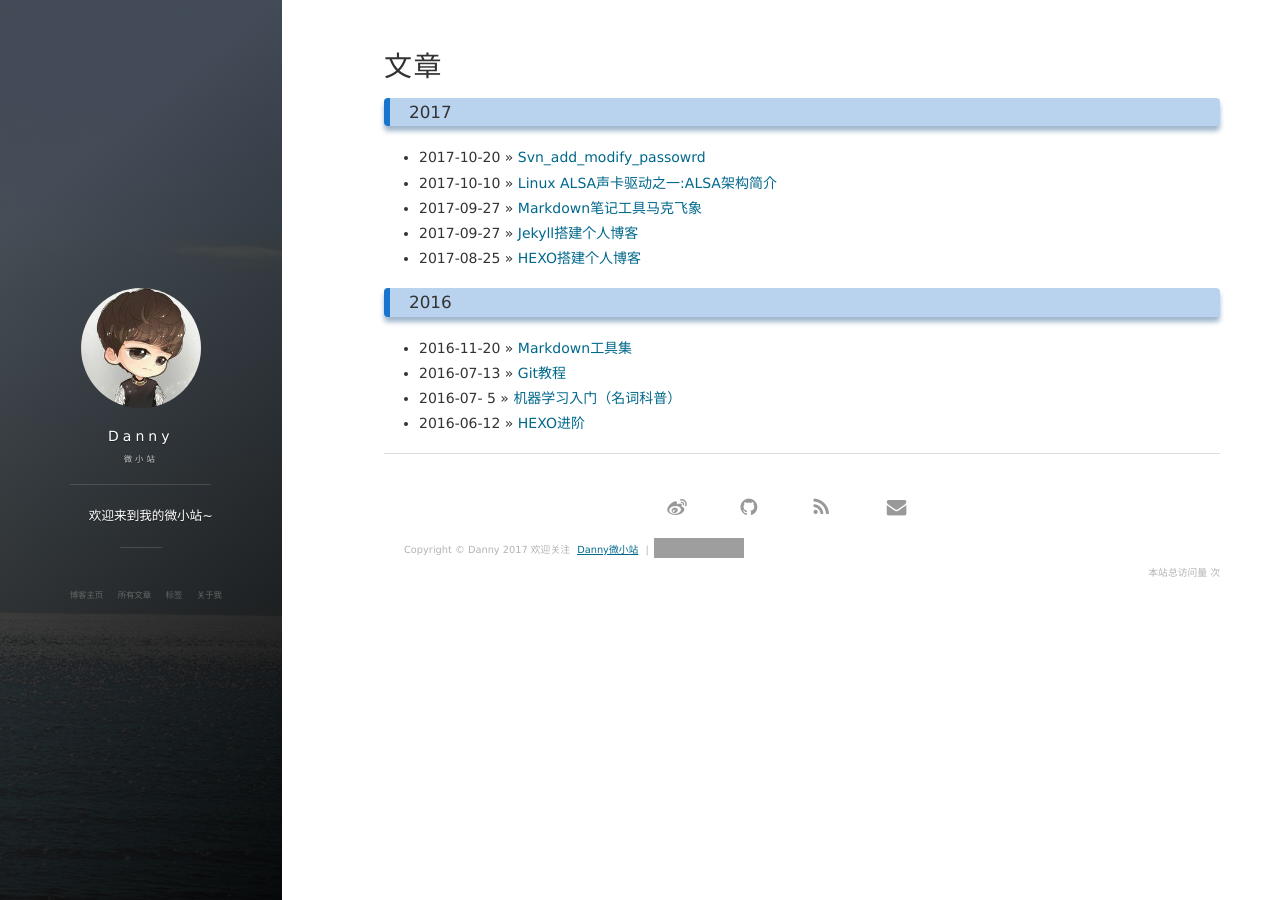
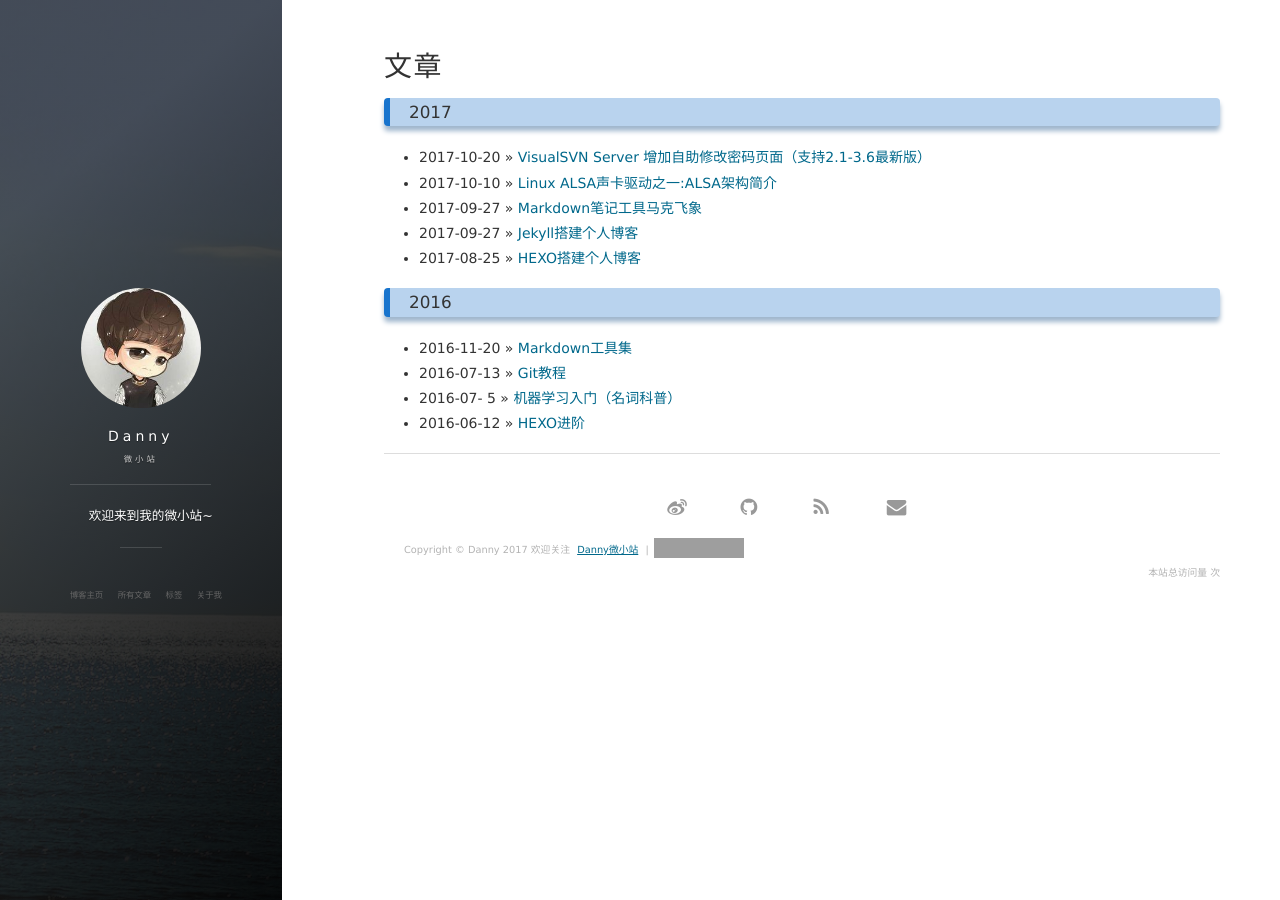
Before and after one commit to tiger99111/tiger99111.github.io, a Jekyll site: the page built from archive.html, in a window 1280 px wide. Built offline with Jekyll 4.4.1, drawn with Linux system fonts in a browser that asks for light colours; nearby versions of some CDN libraries; comment, search, counter and statistics services are not loaded; grey boxes are pictures that could not be loaded.

Commit message:
modify blog tags

````diff
--- a/_posts/2017/2017-10-20-svn_add_modify_passowrd.md
+++ b/_posts/2017/2017-10-20-svn_add_modify_passowrd.md
@@ -1,9 +1,17 @@
+---
+layout: post
+title: VisualSVN Server 增加自助修改密码页面（支持2.1-3.6最新版）
+date: 2017-10-20
+tags: 工具
+---
+
+
 &ensp; &ensp; 如果不用VisualSVN客户端的话，VisualSVN Server只能在服务器端修改密码，对管理来说很不方便。
 &ensp; &ensp; 网上大部分给 VisualSVN 增加自助修改密码的补丁都是基于 2.5.x 版本的，也有几个用于 3.5.x/3.6.x 版本，多数还是用 cgi 方式，而且要么像 csdn 那样藏着掖着，要么也没个详细的说明。
 &ensp; &ensp; VisualSVN Server 帐号及密码保存在 htpasswd 文件里，除了 cgi 有以下几种修改方式：
 
-&ensp; &ensp;1、使用 VisualSVN Server Manager 管理工具重置密码。
-&ensp; &ensp;2、通过 WMI 里用 PowerShell脚本更改。示例如下：
+&ensp; &ensp;1、使用 VisualSVN Server Manager 管理工具重置密码.
+&ensp; &ensp;2、通过 WMI 里用 PowerShell脚本更改。示例如下:
 &ensp; &ensp; 来源：[http://stackoverflow.com/questions/4354356/visualsvn-server-password-change](http://stackoverflow.com/questions/4354356/visualsvn-server-password-change)
 ```
 $svnuser = Get-WmiObject -Namespace Root\VisualSVN `
@@ -16,8 +24,8 @@ $svnuser.SetPassword('123456')
 &ensp; &ensp;该方法是使用 php 页面来调用 htpasswd.exe 修改密码，方便用户通过网页修改，下面讲解配置要点。
 &ensp; &ensp;我使用的操作系统是 Windows Server 2008R2 x64，安装了 VisualSVN Server 3.5.6 x64 带 Apache 2.2.31 x64 的版本，默认安装路径。
 &ensp; &ensp;从 Apache 官方网站下载完整的 Apache 2.2.31 x64 版本，从里面提取一个文件 htpasswd.exe 放到:
-|C:\Program Files\VisualSVN Server\bin\htpasswd.exe|
-| ------------- :|
+| C:\Program Files\VisualSVN Server\bin\htpasswd.exe |
+| - | :-: | -: |
 
 &ensp; &ensp;Apache 2.2.x 要以 handler 方式加载 php 模块，只有 php 5.2-5.4 的 Thread Safe 版本才带 php5apache2_2.dll 文件，php 5.5 及之后的版本只能和 Apache 2.4.x 搭配了，所以选定 php 5.4 版本。
 &ensp; &ensp;<font color=##FF0000>**特别注意:**如果用 VisualSVN Server x64 就必须找 x64 的 php！</font>
````
